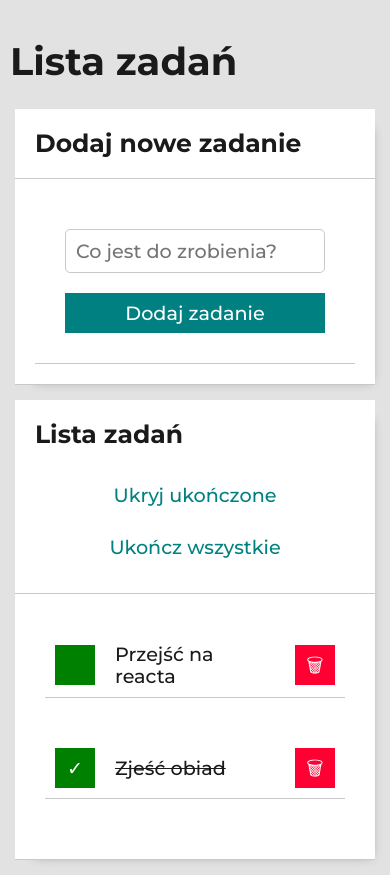
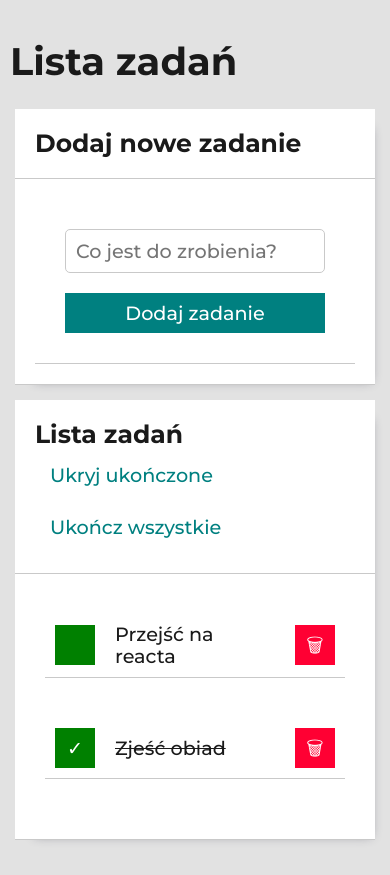
Before and after one commit to JamieShifter/todo-list-react, a React (Create React App) app: page / in a window 390 px wide. Built offline with nearby package versions, Linux system fonts and the light colour scheme.

Commit message:
added styled-components for FilterButtons

```diff
--- a/src/Buttons/index.js
+++ b/src/Buttons/index.js
@@ -1,21 +1,19 @@
-import "./style.css";
+import { FilterButton } from "./styled.js";
 
 const Buttons = ({ tasks, hideDone, toggleHideDone, setAllDone }) => (
     <div className="form__buttons">
         {tasks.length > 0 && (
             <>
-                <button
+                <FilterButton
                     onClick={toggleHideDone}
-                    className="form__button"
                 >
                     {hideDone ? "Pokaż" : "Ukryj"} ukończone
-                </button>
-                <button
+                </FilterButton>
+                <FilterButton
                     onClick={setAllDone}
-                    className="form__button"
                     disabled={tasks.every(({ done }) => done)}>
                     Ukończ wszystkie
-                </button>
+                </FilterButton>
             </>)}
     </div>
 );
--- a/src/Buttons/style.css
+++ /dev/null
@@ -1,29 +0,0 @@
-.form__button {
-    background-color: inherit;
-    color: teal;
-    border: none;
-    transition: 0.5s;
-}
-
-.form__button:hover {
-    color: rgb(15, 163, 163);
-}
-
-.form__button:disabled {
-    color: gray;
-}
-
-@media (max-width: 767px) {
-    .form__button {
-        padding: 15px;
-    }
-}
-
-@media (max-width: 767px) {
-    .form__buttons {
-        display: flex;
-        flex-flow: column wrap;
-        align-items: center;
-        padding-top: 20px;
-    }
-}
--- /dev/null
+++ b/src/Buttons/styled.js
@@ -0,0 +1,29 @@
+import styled, { css } from "styled-components";
+
+export const FilterButton = styled.button`
+    background-color: inherit;
+    color: ${({theme}) => theme.colors.primaryColor};
+    border: none;
+    transition: 0.5s;
+
+    &:hover {
+        color: rgb(15, 163, 163);
+    }
+
+    &:disabled {
+        color: gray;
+    }
+
+    @media(max-width: ${({theme}) => theme.breakpoints.mobile}px) {
+        padding: 15px;
+    }
+    `;
+
+export const ButtonsArea = styled.div`
+    @media(max-width: ${({theme}) => theme.breakpoints.mobile}px) {
+        display: flex;
+        flex-flow: column wrap;
+        align-items: center;
+        padding-top: 20px;
+    }
+`;
--- /dev/null
+++ b/src/styled.js
@@ -0,0 +1 @@
+import styled from "styled-components";
```
